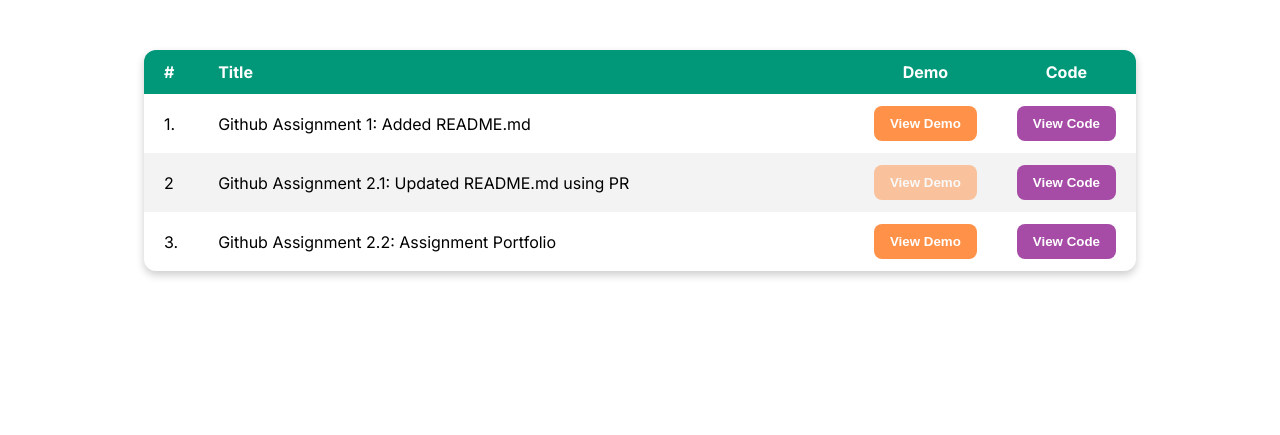
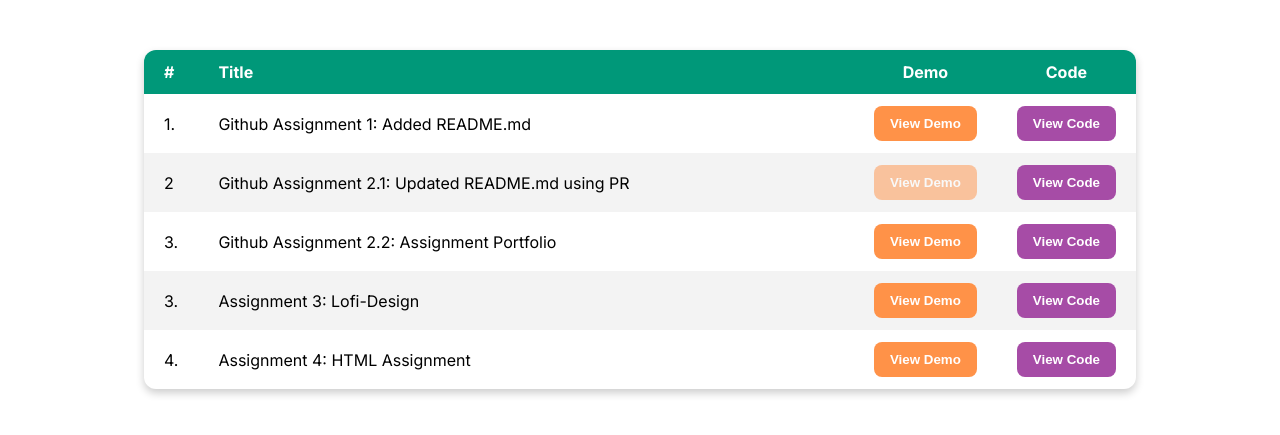
Before and after one commit to iamsusmitashrestha/lft-assignment-portfolio, a plain HTML site: page index.html in a window 1280 px wide. Shown: the part 67-502 px from the top of the page. Drawn offline with Linux system fonts and the light colour scheme.

Commit message:
Assignment 3 and 4 added.

```diff
--- a/index.html
+++ b/index.html
@@ -3,7 +3,7 @@
   <head>
     <meta charset="UTF-8" />
     <meta http-equiv="X-UA-Compatible" content="IE=edge" />
-    <meta name="viewport" content="width=device-width, initial-scale=1.0" />
+    <meta name="viewport" content="width=device-width, initial-scale=1.0"/>
     <title>Susmita Shrestha's Assignments</title>
     <link rel="stylesheet" href="style.css" />
   </head>
@@ -45,8 +45,20 @@
             <tr>
               <td>3.</td>
               <td>Github Assignment 2.2: Assignment Portfolio</td>
+              <td><a href=" https://iamsusmitashrestha.github.io/lft-assignment-portfolio/"><button class="demo-btn" target="_blank">View Demo</button></a></td>
+              <td><a href="https://github.com/iamsusmitashrestha/lft-assignment-portfolio" target="_blank"><button class="code-btn">View Code</button></a></td>
+            </tr>
+            <tr>
+              <td>3.</td>
+              <td>Assignment 3: Lofi-Design</td>
               <td><a href="http://127.0.0.1:5500/index.html"><button class="demo-btn" target="_blank">View Demo</button></a></td>
               <td><a href="https://github.com/iamsusmitashrestha/lft-assignment-portfolio" target="_blank"><button class="code-btn">View Code</button></a></td>
+            </tr>
+            <tr>
+              <td>4.</td>
+              <td>Assignment 4: HTML Assignment </td>
+              <td><a href="https://iamsusmitashrestha.github.io/lft-blog-post-html/"><button class="demo-btn" target="_blank">View Demo</button></a></td>
+              <td><a href="https://github.com/iamsusmitashrestha/lft-blog-post-html" target="_blank"><button class="code-btn">View Code</button></a></td>
             </tr>
           </tbody>
         </table>
```
